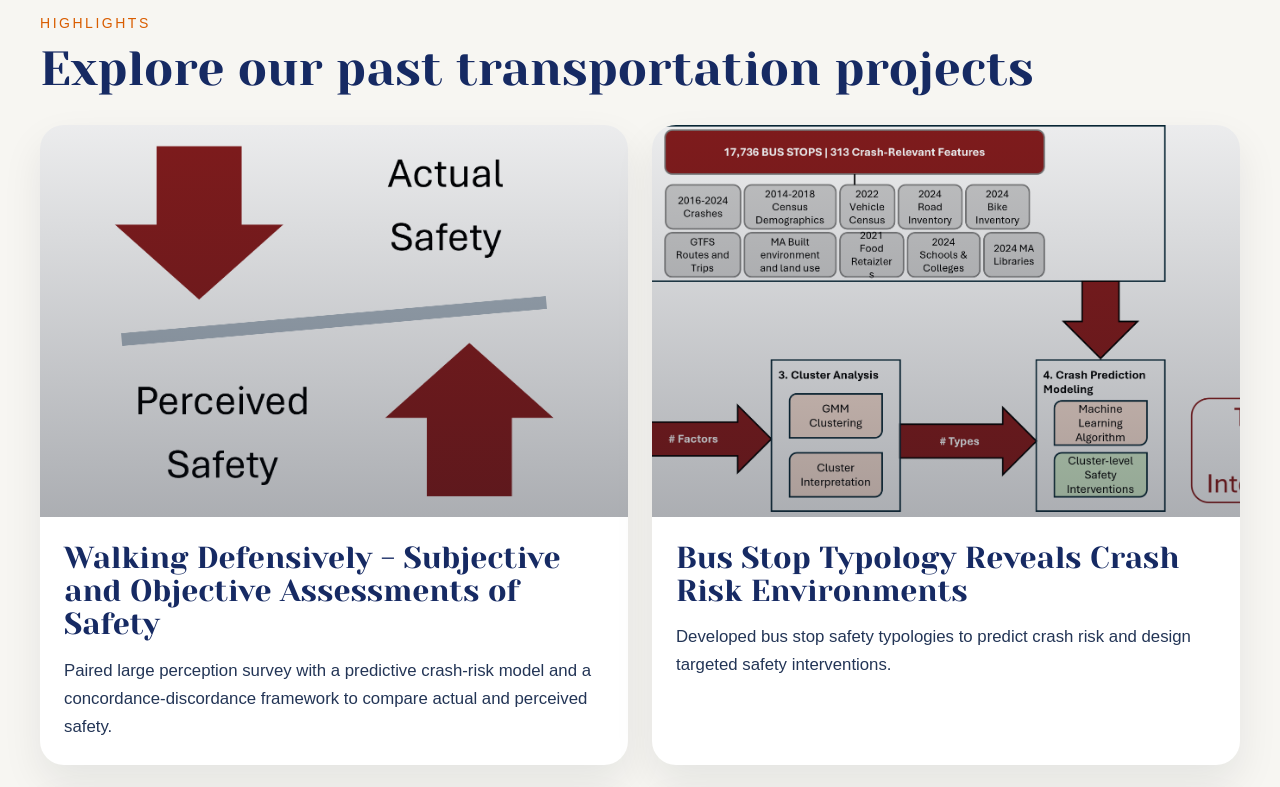
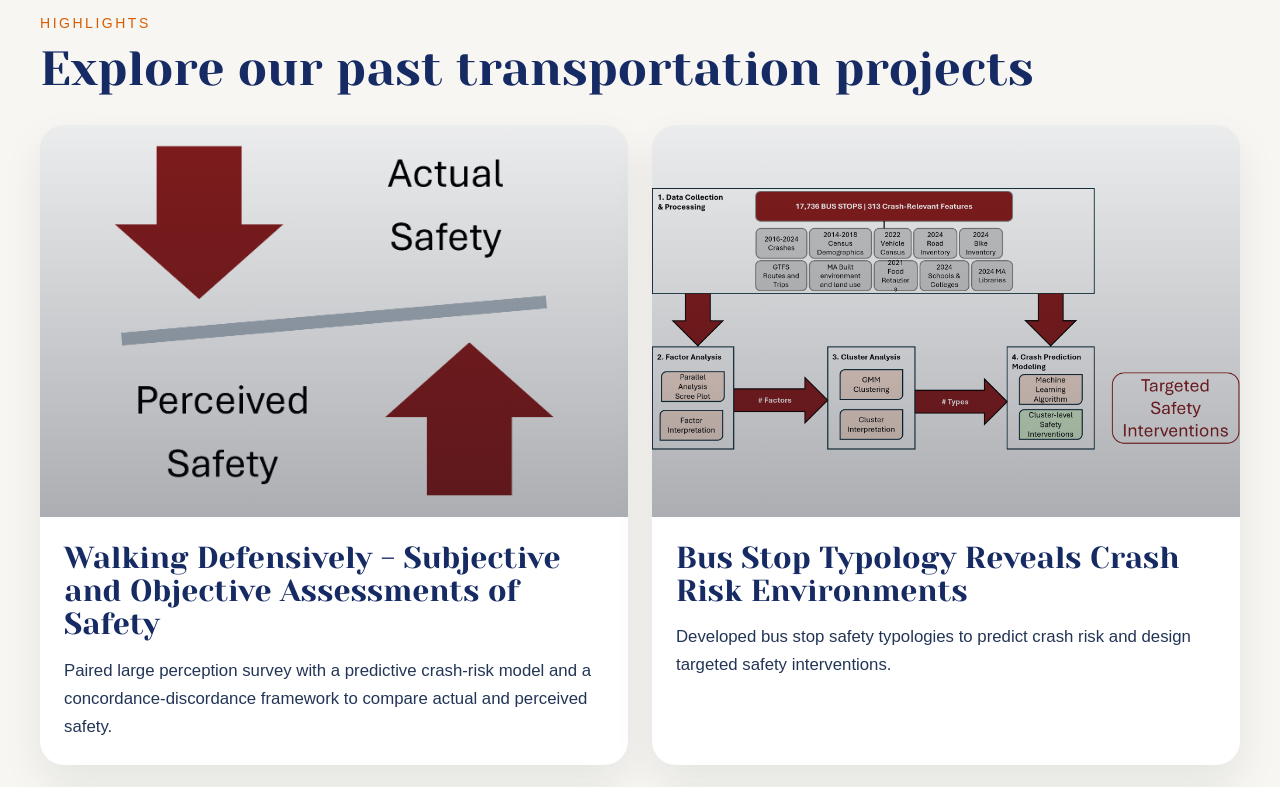
Before and after one commit to toluoke1/OdaraMobility, a Next.js app: page /projects in a window 1280 px wide. Shown: the part 900-1687 px from the top of the page. Built offline with nearby package versions, Linux system fonts and the light colour scheme; a web font is replaced by a local one.

Commit message:
updated images

```diff
--- a/app/projects/page.tsx
+++ b/app/projects/page.tsx
@@ -109,7 +109,7 @@ function FeatureCard({
     // Project highlight cards combine a representative image with a short summary.
     <article className="overflow-hidden rounded-[1.5rem] bg-white shadow-[0_18px_40px_rgba(17,24,39,0.08)]">
       <div className="relative aspect-[1.08/1] sm:aspect-[1.5/1]">
-        <Image src={image} alt={alt} fill className="object-cover" />
+        <Image src={image} alt={alt} fill className="object-contain" />
         <div className="absolute inset-0 bg-[linear-gradient(180deg,rgba(10,17,30,0.08),rgba(10,17,30,0.34))]" />
       </div>
       <div className="space-y-3 px-5 py-5 sm:space-y-4 sm:px-6 sm:py-6">
```
